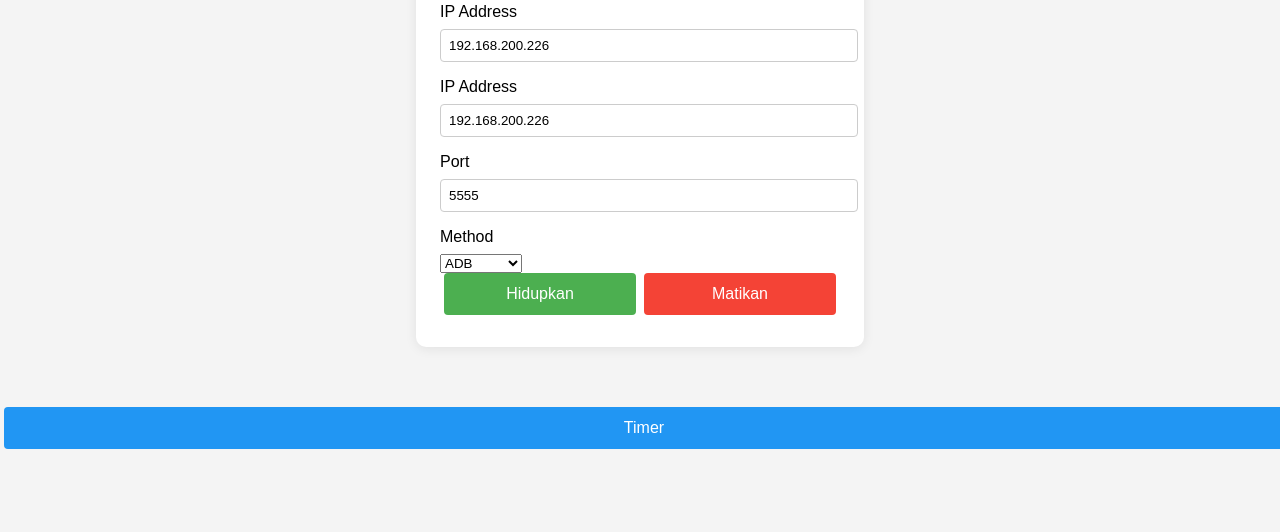
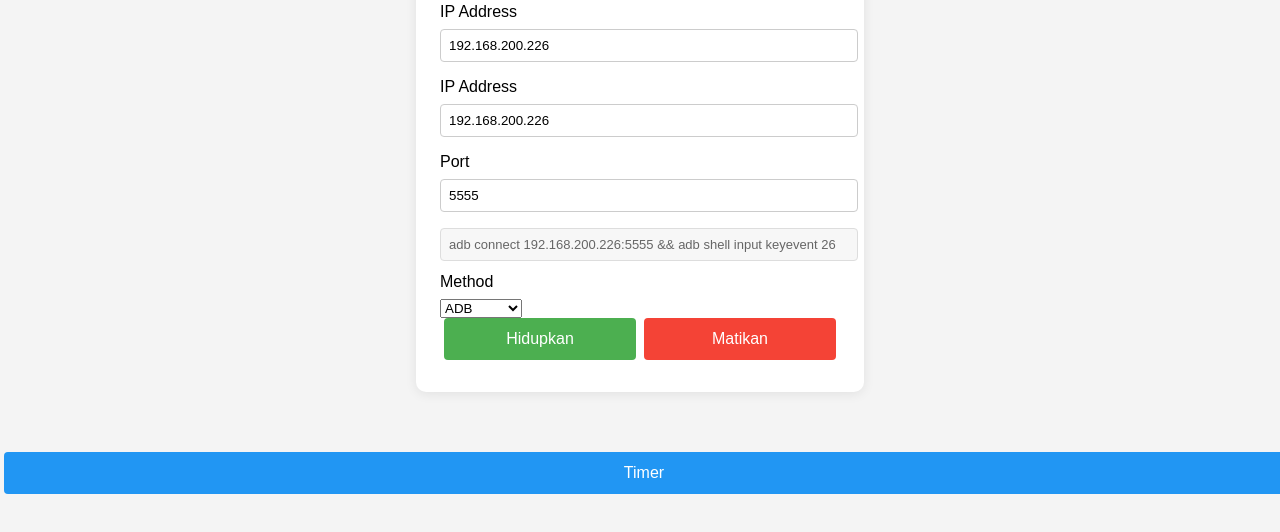
Before and after one commit to programprinting/BackEnd_PlayStationBilling-1, a website: page public/index.html in a window 1280 px wide. Shown: the part 254-786 px from the top of the page. Drawn offline with Linux system fonts and the light colour scheme; some packages are replaced by stand-ins of ours; no server answers; a script that the page names is missing.

Commit message:
ok tampil

```diff
--- a/public/index.html
+++ b/public/index.html
@@ -15,7 +15,7 @@
         .on { background: #4caf50; color: #fff; }
         .off { background: #f44336; color: #fff; }
         .result { margin-top: 20px; text-align: center; font-weight: bold; }
-</style>
+    </style>
     <script src="https://cdn.jsdelivr.net/npm/sweetalert2@11"></script>
 </head>
 <body>
@@ -35,6 +35,7 @@
         <input type="text" id="ip" placeholder="192.168.200.226" value="192.168.200.226">
         <label>Port</label>
         <input type="number" id="port" placeholder="5555" value="5555">
+        <input type="text" id="power-command" readonly style="font-size:13px;color:#666;margin-bottom:12px;width:100%;background:#f7f7f7;border:1px solid #ddd;">
         <label>Method</label>
         <select id="method">
             <option value="adb">ADB</option>
@@ -91,6 +92,24 @@
                     document.getElementById('adb-status').innerText = 'Error: ' + err;
                 });
         };
+
+        // Fungsi untuk update tampilan perintah power
+        function updatePowerCommand(action) {
+            const ip = document.getElementById('ip').value;
+            const port = document.getElementById('port').value;
+            const method = document.getElementById('method').value;
+            let cmd = '';
+            if (method === 'adb') {
+                if (action === 'wake' || action === 'sleep') {
+                    cmd = `adb connect ${ip}:${port} && adb shell input keyevent 26`;
+                }
+            } else if (method === 'tv_server') {
+                if (action === 'wake' || action === 'sleep') {
+                    cmd = `curl http://${ip}:${port}/${action}`;
+                }
+            }
+            document.getElementById('power-command').value = cmd || '';
+        }
 
         function sendAction(action) {
             const ip = document.getElementById('ip').value;
@@ -218,6 +237,9 @@
             oldSendAction(action);
             setTimeout(checkTvStatus, 1200); // Delay sedikit agar status update
         }
+
+        // Inisialisasi tampilan perintah saat halaman dibuka
+        window.addEventListener('DOMContentLoaded', () => updatePowerCommand('wake'));
     </script>
 </body>
 </html>
```
